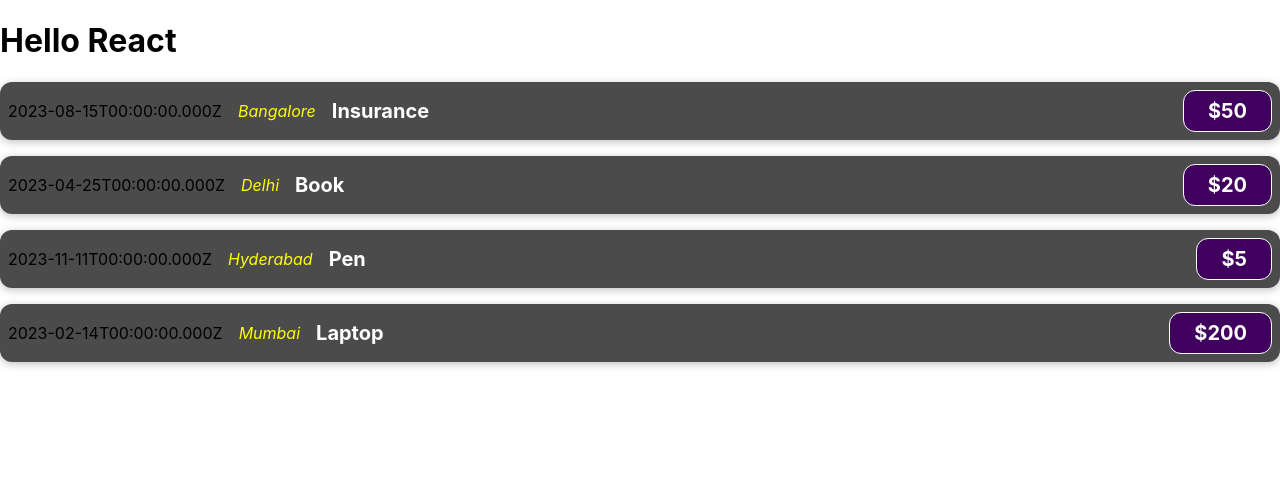
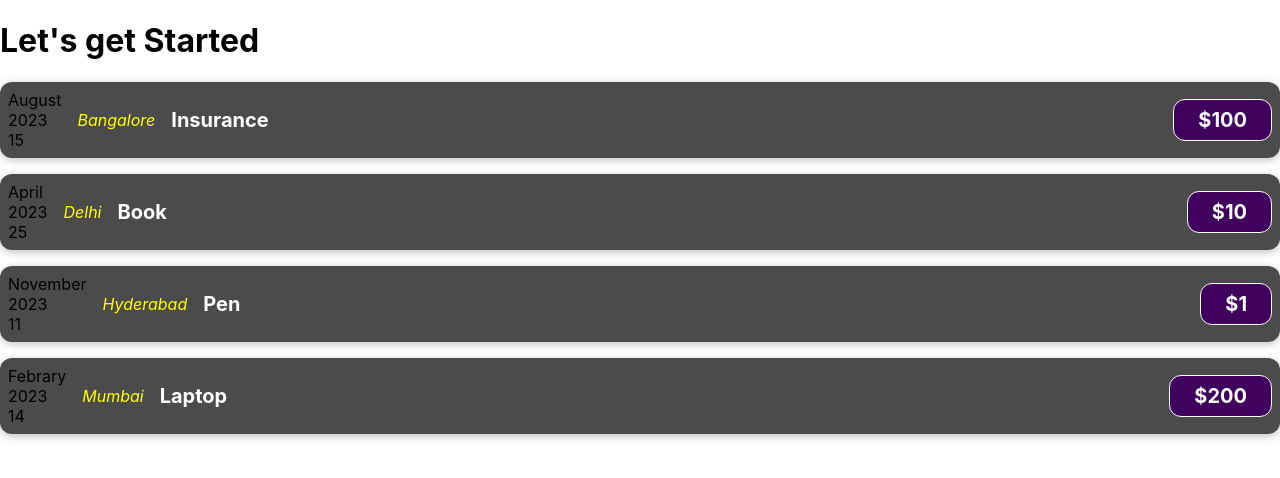
Before and after one commit to bha4/Sharpner-React, a React (Create React App) app: page / in a window 1280 px wide. Shown: the top 478 px of the page. Built offline with nearby package versions, Linux system fonts and the light colour scheme.

Commit message:
6th commit

```diff
--- a/src/App.js
+++ b/src/App.js
@@ -1,37 +1,29 @@
 import React from 'react'
 import ExpenseItem from './components/ExcepenseItem';
 function App() {
+  const expenses = [
+    { id: "1", date: new Date(2023, 7, 15), title: "Insurance",location:"Bangalore", price: 100 },
+    { id: "2", date: new Date(2023, 3, 25), title: "Book",location:"Delhi", price: 10 },
+    { id: "3", date: new Date(2023, 10, 11), title: "Pen",location:"Hyderabad", price: 1 },
+    { id: "4", date: new Date(2023, 1, 14), title: "Laptop",location:"Mumbai", price: 200 },
+  ];
+
   return (
-    <div className="App">
-
-              <h1>Hello React</h1>
-              <ExpenseItem
-              date={new Date(2023, 7, 15)}
-              title="Insurance"
-              location='Bangalore'
-              price="50"
-            ></ExpenseItem>
-            <ExpenseItem
-              date={new Date(2023, 3, 25)}
-              title="Book"
-              location='Delhi'
-              price="20"
-            ></ExpenseItem>
-            <ExpenseItem
-              date={new Date(2023, 10, 11)}
-              title="Pen"
-              location='Hyderabad'
-              price="5"
-            ></ExpenseItem>
-            <ExpenseItem
-              date={new Date(2023, 1, 14)}
-              title="Laptop"
-              location='Mumbai'
-              price="200"
-            ></ExpenseItem>
+    <div>
+      <h1>Let's get Started</h1>
+      {expenses.map((expense, index) => {
+        return (
+          <ExpenseItem
+            key={expense.id}
+            date={expense.date}
+            title={expense.title}
+            location={expense.location}
+            price={expense.price}
+          ></ExpenseItem>
+        );
+      })}
     </div>
   );
 }
 
-
 export default App;
--- a/src/components/ExcepenseItem.js
+++ b/src/components/ExcepenseItem.js
@@ -1,18 +1,24 @@
 import React from 'react';
 import "./ExpenseItem.css";
-
-function ExpenseItem(props) {
-    return (
-      <div className="expense-item">
-        <div>{props.date.toISOString()}</div>
+let months =["January","Febrary","March","April","May","June","July","August","September","October","November","December"]
+function ExpenseItem(props){
+  const month = months[props.date.getMonth()];
+  const date =props.date.getDate()
+  const year =props.date.getFullYear()
+  return (
+    <div className="expense-item">
+      <div>
+        <div>{month}</div>
+        <div>{year}</div>
+        <div>{date}</div>
+      </div>
         <div className="expense-item__location">{props.location}</div>
         <div className="expense-item__description">
           <h2>{props.title}</h2>
           <div className="expense-item__price">${props.price}</div>
         </div>
-      </div>
-    );
-  }
+    </div>
 
-
+  )
+}
 export default ExpenseItem;
```
